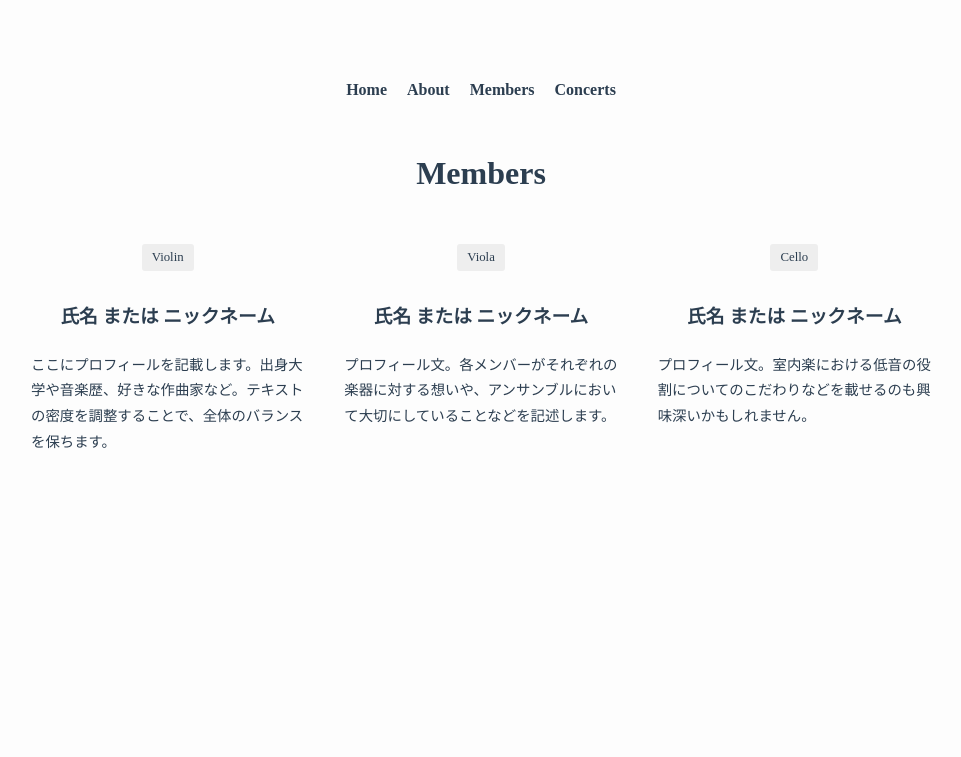
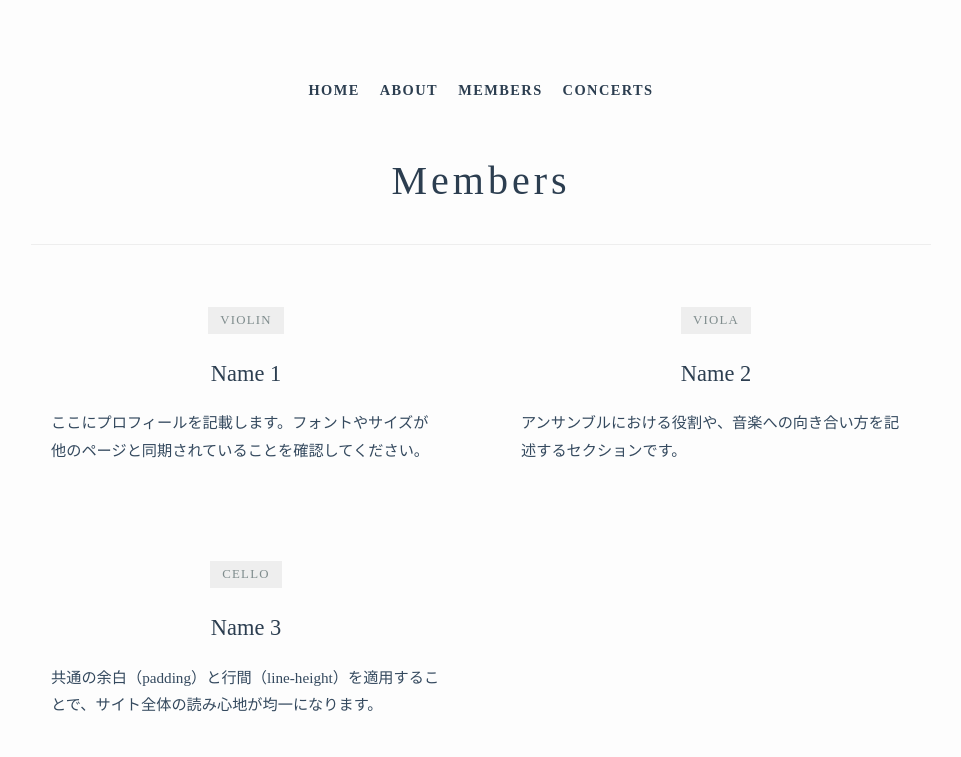
Before and after one commit to sco-music/sco-music.github.io, a plain HTML site: page members.html in a window 1280 px wide. Shown: the whole page, without its empty margins (159-1120 px from the left). Drawn offline with Linux system fonts and the light colour scheme.

Commit message:
Refactor styles and update member names in HTML

```diff
--- a/members.html
+++ b/members.html
@@ -5,7 +5,7 @@
     <meta name="viewport" content="width=device-width, initial-scale=1.0">
     <title>Members - sco-music</title>
     <style>
-        /* 共通のスタイル設定（基底状態） */
+        /* --- 共通スタイル（Aboutページと統一） --- */
         body {
             font-family: 'Times New Roman', "serif";
             line-height: 1.8;
@@ -15,45 +15,69 @@
             padding: 60px 20px;
             background-color: #fdfdfd;
         }
+        nav {
+            margin-bottom: 40px;
+        }
         nav ul {
             list-style: none;
             padding: 0;
             display: flex;
             justify-content: center;
             gap: 20px;
+        }
+        nav a {
+            text-decoration: none;
+            color: #2c3e50;
+            font-weight: bold;
+            font-size: 0.9rem;
+            text-transform: uppercase;
+            letter-spacing: 0.1em;
+        }
+        nav a:hover {
+            color: #3498db;
+            border-bottom: 1px solid #3498db;
+        }
+        header {
+            text-align: center;
+            border-bottom: 1px solid #eee;
             margin-bottom: 40px;
         }
-        nav a { text-decoration: none; color: #2c3e50; font-weight: bold; }
+        h1 {
+            font-weight: 300;
+            letter-spacing: 0.1em;
+            font-size: 2.5rem;
+        }
 
-        /* Members専用：グリッドレイアウト（情報の多次元配置） */
+        /* --- Members専用スタイル（共通のトーンを維持） --- */
         .member-grid {
             display: grid;
-            grid-template-columns: repeat(auto-fit, minmax(250px, 1fr));
+            grid-template-columns: repeat(auto-fit, minmax(280px, 1fr));
             gap: 40px;
             margin-top: 40px;
         }
         .member-card {
             text-align: center;
-        }
-        .member-card img {
-            width: 150px;
-            height: 150px;
-            border-radius: 50%; /* 円形に切り抜き */
-            object-fit: cover;
-            background-color: #eee;
-            margin-bottom: 15px;
+            padding: 20px;
         }
         .instrument-tag {
             display: inline-block;
             background: #eee;
-            padding: 2px 10px;
+            padding: 2px 12px;
             font-size: 0.8rem;
+            color: #7f8c8d;
             margin-bottom: 10px;
-            border-radius: 3px;
+            text-transform: uppercase;
+            letter-spacing: 0.1em;
+        }
+        h3 {
+            margin: 10px 0;
+            font-size: 1.4rem;
+            font-weight: 400;
         }
         .profile-text {
-            font-size: 0.9rem;
+            font-size: 0.95rem; /* 本文より少しだけ小さくして密度を調整 */
             text-align: left;
+            color: #34495e;
         }
     </style>
 </head>
@@ -67,7 +91,7 @@
         </ul>
     </nav>
 
-    <header style="text-align: center;">
+    <header>
         <h1>Members</h1>
     </header>
 
@@ -75,25 +99,25 @@
         <div class="member-grid">
             <div class="member-card">
                 <div class="instrument-tag">Violin</div>
-                <h3>氏名 または ニックネーム</h3>
+                <h3>Name 1</h3>
                 <div class="profile-text">
-                    <p>ここにプロフィールを記載します。出身大学や音楽歴、好きな作曲家など。テキストの密度を調整することで、全体のバランスを保ちます。</p>
+                    <p>ここにプロフィールを記載します。フォントやサイズが他のページと同期されていることを確認してください。</p>
                 </div>
             </div>
 
             <div class="member-card">
                 <div class="instrument-tag">Viola</div>
-                <h3>氏名 または ニックネーム</h3>
+                <h3>Name 2</h3>
                 <div class="profile-text">
-                    <p>プロフィール文。各メンバーがそれぞれの楽器に対する想いや、アンサンブルにおいて大切にしていることなどを記述します。</p>
+                    <p>アンサンブルにおける役割や、音楽への向き合い方を記述するセクションです。</p>
                 </div>
             </div>
 
             <div class="member-card">
                 <div class="instrument-tag">Cello</div>
-                <h3>氏名 または ニックネーム</h3>
+                <h3>Name 3</h3>
                 <div class="profile-text">
-                    <p>プロフィール文。室内楽における低音の役割についてのこだわりなどを載せるのも興味深いかもしれません。</p>
+                    <p>共通の余白（padding）と行間（line-height）を適用することで、サイト全体の読み心地が均一になります。</p>
                 </div>
             </div>
         </div>
```
